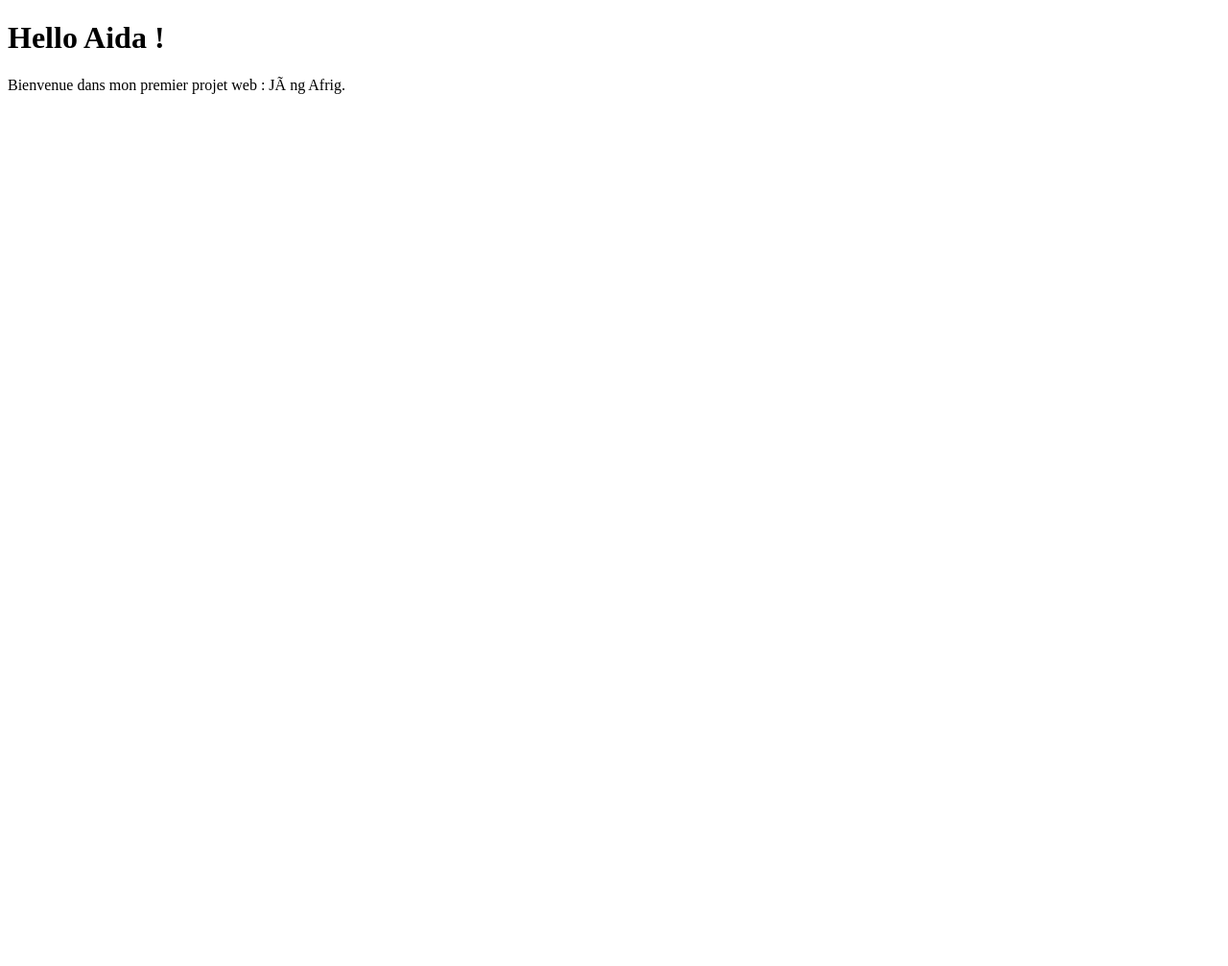
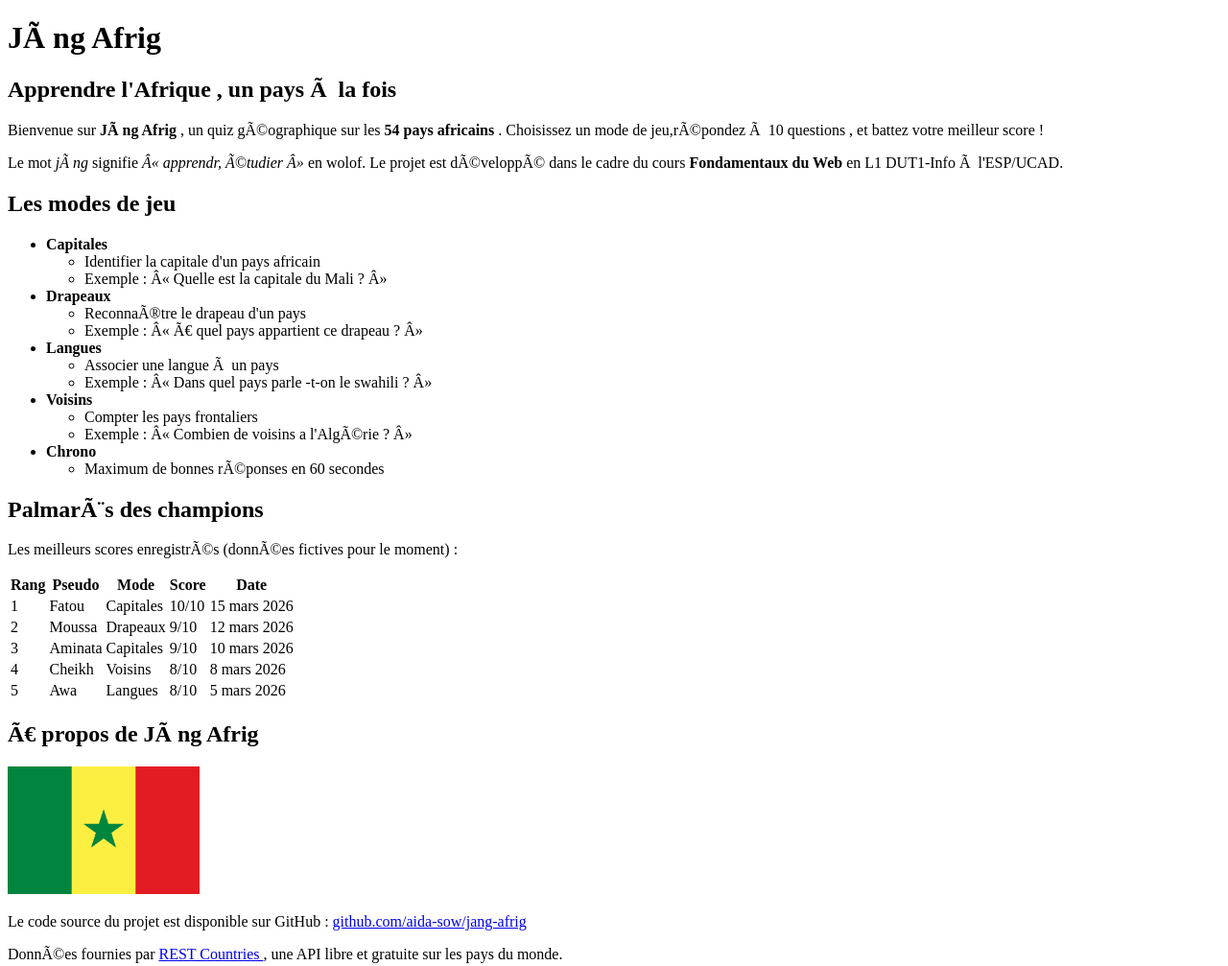
Before and after one commit to aida-sow/jang-afrig, a plain HTML site: page index.html in a window 1280 px wide. Shown: the whole page at 96% size. Before the commit the page ends 800 px from the top, so only its background shows below. Drawn offline with Linux system fonts and the light colour scheme.

Commit message:
v0.1 : page d'acceuil HTML brut

```diff
--- a/index.html
+++ b/index.html
@@ -1,11 +1,119 @@
 <!DOCTYPE html>
 <html lang="fr">
-<head>
-    <meta charset="UTF -8">
-    <title >Hello Aida</title >
-</head>
+    <head>
+        <meta charset="UTF -8">
+        <title >Jàng Afrig </title >
+    </head>
     <body>
-        <h1>Hello Aida !</h1>
-        <p>Bienvenue dans mon premier projet web : Jàng Afrig.</p>
+        <h1>Jàng Afrig </h1>
+        <h2>Apprendre l'Afrique , un pays à la fois </h2>
+<p>
+    Bienvenue sur <strong >Jàng Afrig </strong >, un quiz géographique sur les
+    <strong >54 pays africains </strong >. Choisissez un mode de jeu,répondez à
+    10 questions , et battez votre meilleur score !
+</p>
+<p>
+    Le mot <em>jàng</em> signifie <em>«&nbsp;apprendr, étudier&nbsp;»</em>
+    en wolof. Le projet est développé dans le cadre du cours
+    <strong >Fondamentaux du Web </strong > en L1 DUT1-Info à l'ESP/UCAD.
+</p>
+        <h2>Les modes de jeu </h2>
+        <ul>
+            <li><strong >Capitales </strong >
+<ul>
+<li>Identifier la capitale d'un pays africain </li>
+<li>Exemple : « Quelle est la capitale du Mali ? »</li>
+</ul>
+</li>
+<li>
+<strong >Drapeaux </strong >
+<ul>
+<li>Reconnaître le drapeau d'un pays </li>
+<li>Exemple : « À quel pays appartient ce drapeau ? »</li>
+</ul>
+</li>
+<li>
+<strong >Langues </strong >
+<ul>
+<li>Associer une langue à un pays </li>
+<li>Exemple : « Dans quel pays parle -t-on le swahili ? »</li>
+</ul>
+</li>
+<li>
+<strong >Voisins </strong >
+<ul>
+<li>Compter les pays frontaliers </li>
+<li>Exemple : « Combien de voisins a l'Algérie ? »</li>
+</ul>
+</li>
+<li>
+<strong >Chrono </strong >
+<ul>
+<li>Maximum de bonnes réponses en 60 secondes </li>
+</ul>
+</li>
+</ul>
+<h2>Palmarès des champions </h2>
+<p>Les meilleurs scores enregistrés (données fictives pour le moment)
+:</p>
+<table >
+<tr>
+<th>Rang </th>
+<th>Pseudo </th>
+<th>Mode </th>
+<th>Score </th>
+<th>Date </th>
+</tr>
+<tr>
+<td>1</td>
+<td>Fatou </td>
+<td>Capitales </td>
+<td>10/10</td>
+<td>15 mars 2026</td>
+</tr>
+<tr>
+<td>2</td>
+<td>Moussa </td>
+<td>Drapeaux </td>
+<td>9/10</td>
+<td>12 mars 2026</td>
+</tr>
+<tr>
+<td>3</td>
+<td>Aminata </td>
+<td>Capitales </td>
+<td>9/10</td>
+<td>10 mars 2026</td>
+</tr>
+<tr>
+<td>4</td>
+<td>Cheikh </td>
+<td>Voisins </td>
+<td>8/10</td>
+<td>8 mars 2026</td>
+</tr>
+<tr>
+<td>5</td>
+<td>Awa </td>
+<td>Langues </td>
+<td>8/10</td>
+<td>5 mars 2026</td>
+</tr>
+</table >
+<h2>À propos de Jàng Afrig </h2>
+<p>
+<img src="images/drapeau.png" alt="Drapeau africain" width="200">
+</p>
+<p>
+Le code source du projet est disponible sur GitHub :
+<a href="https://github.com/aida-sow/jang-afrig">
+github.com/aida-sow/jang-afrig
+</a>
+</p>
+<p>
+Données fournies par
+<a href="https://restcountries.com">REST Countries </a>,
+une API libre et gratuite sur les pays du monde.
+</p>
     </body>
 </html>
```
Also changed, not shown: images/drapeau.png (added).
